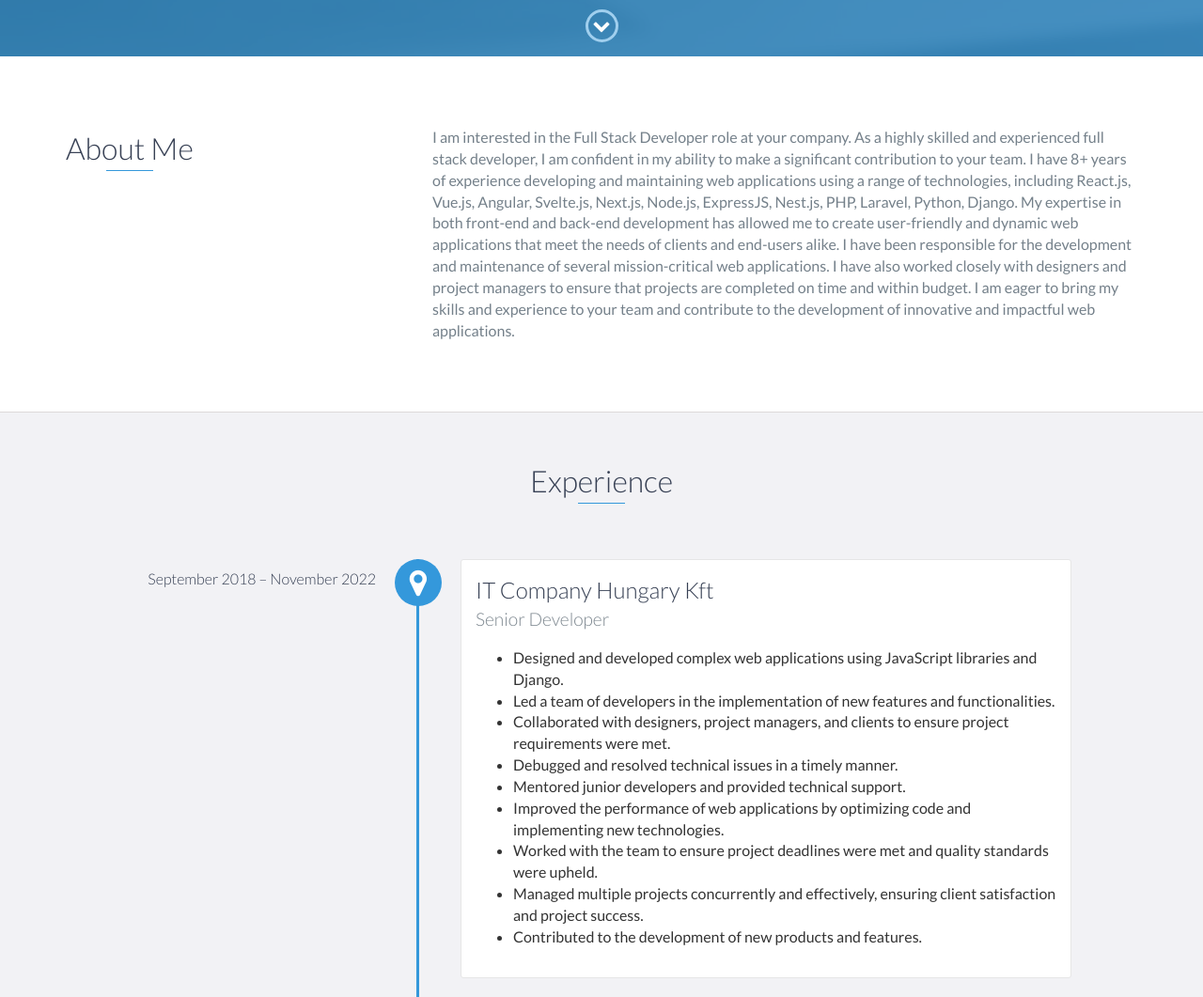
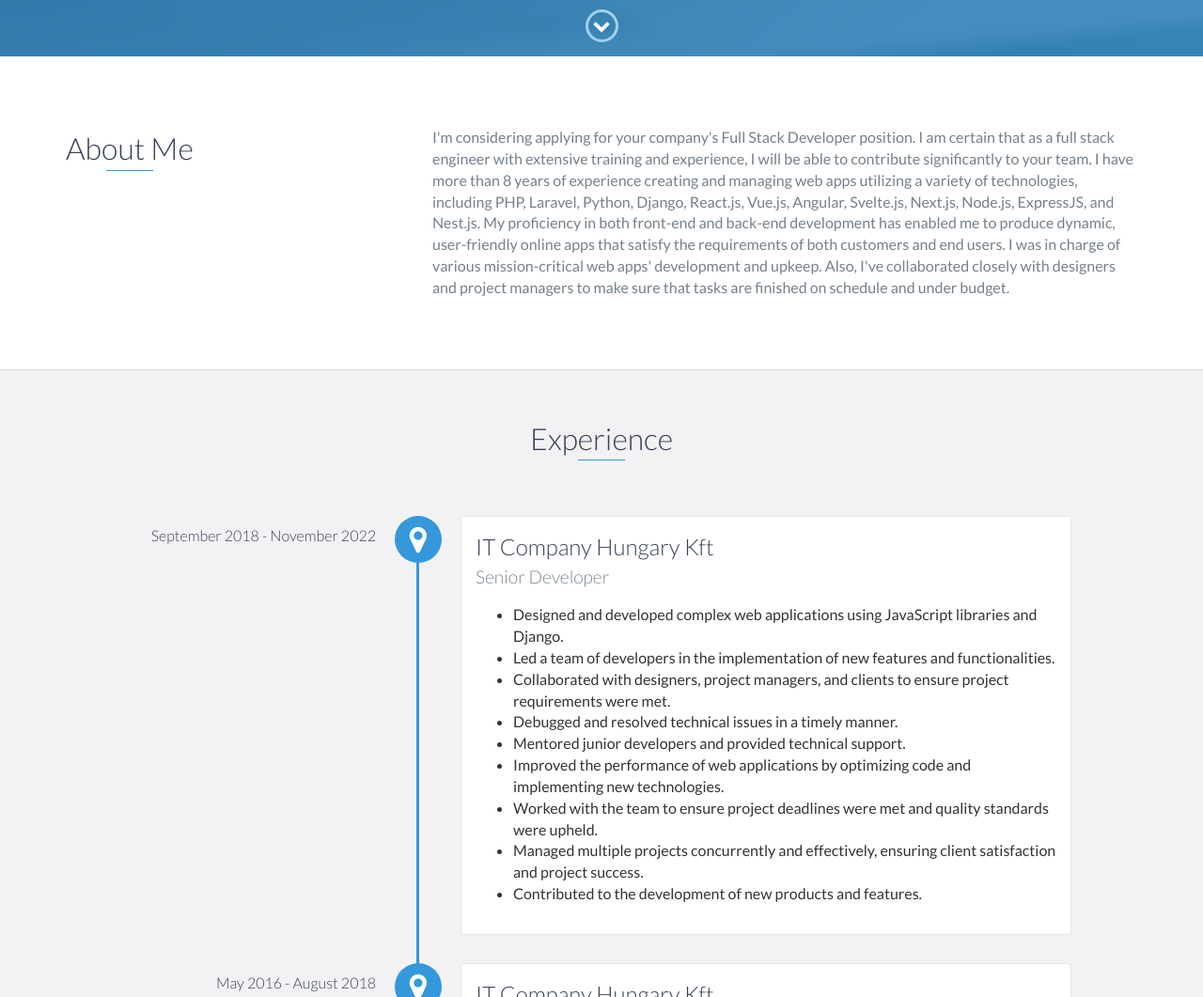
Before and after one commit to codingzeus1218999/codingzeus1218999.github.io, a website: page index.html in a window 1280 px wide. Shown: the part 740-1801 px from the top of the page at 94% size. Drawn offline with nearby package versions, Linux system fonts and the light colour scheme.

Commit message:
fix some sentenses

```diff
--- a/index.html
+++ b/index.html
@@ -86,21 +86,7 @@
           </div>
           <div class="col-md-8">
             <p>
-              I am interested in the Full Stack Developer role at your company.
-              As a highly skilled and experienced full stack developer, I am
-              confident in my ability to make a significant contribution to your
-              team. I have 8+ years of experience developing and maintaining web
-              applications using a range of technologies, including React.js,
-              Vue.js, Angular, Svelte.js, Next.js, Node.js, ExpressJS, Nest.js,
-              PHP, Laravel, Python, Django. My expertise in both front-end and
-              back-end development has allowed me to create user-friendly and
-              dynamic web applications that meet the needs of clients and
-              end-users alike. I have been responsible for the development and
-              maintenance of several mission-critical web applications. I have
-              also worked closely with designers and project managers to ensure
-              that projects are completed on time and within budget. I am eager
-              to bring my skills and experience to your team and contribute to
-              the development of innovative and impactful web applications.
+              I'm considering applying for your company's Full Stack Developer position. I am certain that as a full stack engineer with extensive training and experience, I will be able to contribute significantly to your team. I have more than 8 years of experience creating and managing web apps utilizing a variety of technologies, including PHP, Laravel, Python, Django, React.js, Vue.js, Angular, Svelte.js, Next.js, Node.js, ExpressJS, and Nest.js. My proficiency in both front-end and back-end development has enabled me to produce dynamic, user-friendly online apps that satisfy the requirements of both customers and end users. I was in charge of various mission-critical web apps' development and upkeep. Also, I've collaborated closely with designers and project managers to make sure that tasks are finished on schedule and under budget.
             </p>
           </div>
         </div>
@@ -111,7 +97,7 @@
     <div id="experience" class="background-alt">
       <h2 class="heading">Experience</h2>
       <div id="experience-timeline">
-        <div data-date="September 2018 – November 2022">
+        <div data-date="September 2018 - November 2022">
           <h3>IT Company Hungary Kft</h3>
           <h4>Senior Developer</h4>
           <ul>
@@ -147,7 +133,7 @@
           </ul>
         </div>
 
-        <div data-date="May 2016 – August 2018">
+        <div data-date="May 2016 - August 2018">
           <h3>IT Company Hungary Kft</h3>
           <h4>Middle Developer</h4>
           <ul>
@@ -189,11 +175,7 @@
         <span class="education-date">Sept 2012 - Sept 2016</span>
         <h4>Bachelor of Science in Computer Science</h4>
         <p>
-          Relevant Coursework: Data Structures and Algorithms, Computer
-          Networks, Database Systems, Human-Computer Interaction, Web
-          Development. Projects: Developed a mobile app that tracks and manages
-          household expenses, Participated in a group project to create a secure
-          online voting system.
+          Data Structures and Algorithms, Computer Networks, Database Systems, Human-Computer Interaction, and Web Development are pertinent course topics. Projects: Created a smartphone application to track and manage spending for the home, took part in a collaborative endeavor to develop a safe online voting platform.
         </p>
       </div>
       <!-- End .education-block -->
```
Also changed, not shown: 1 other file.
